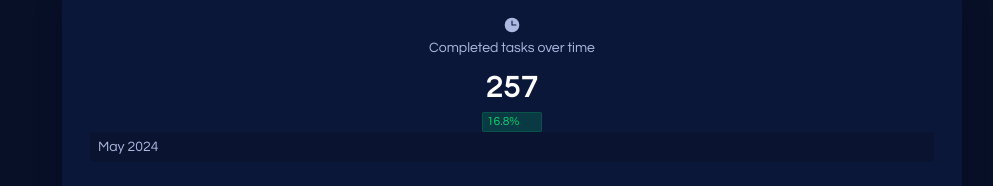
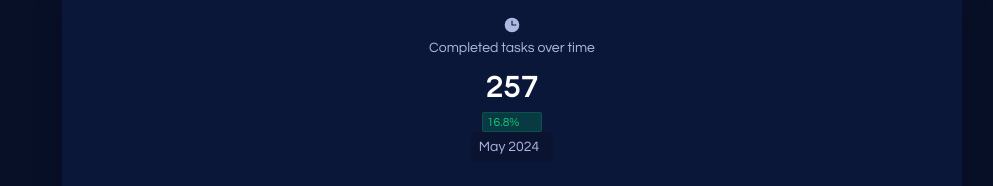
Before and after one commit to themewagon/dashdarkX, a React (Vite) app: page / in a window 1280 px wide. Shown: the part 2031-2217 px from the top of the page, without its empty margins (8-1001 px from the left). Built offline with nearby package versions, Linux system fonts and the light colour scheme; some icons are missing.

Commit message:
dashboard components updated

```diff
--- a/src/components/dashboard/reports/ProductsCard.tsx
+++ b/src/components/dashboard/reports/ProductsCard.tsx
@@ -1,3 +1,4 @@
+import { fontFamily } from 'theme/typography';
 import { Paper } from '@mui/material';
 import Box from '@mui/material/Box';
 import Stack from '@mui/material/Stack';
@@ -13,7 +14,7 @@ const ProductsCard = () => {
         variant="h6"
         sx={(theme) => ({
           fontWeight: theme.typography.subtitle1.fontWeight,
-          fontFamily: 'Work Sans',
+          fontFamily: fontFamily.workSans,
         })}
       >
         Products
@@ -45,7 +46,7 @@ const ProductsCard = () => {
               variant="body2"
               sx={(theme) => ({
                 fontWeight: theme.typography.caption.fontWeight,
-                fontFamily: 'Work Sans',
+                fontFamily: fontFamily.workSans,
               })}
             >
               iPhone 14 Pro Max
@@ -81,7 +82,7 @@ const ProductsCard = () => {
               variant="body2"
               sx={(theme) => ({
                 fontWeight: theme.typography.caption.fontWeight,
-                fontFamily: 'Work Sans',
+                fontFamily: fontFamily.workSans,
               })}
             >
               Apple Watch S8
--- a/src/components/dashboard/reports/line-chart/index.tsx
+++ b/src/components/dashboard/reports/line-chart/index.tsx
@@ -21,7 +21,7 @@ const LineChart = () => {
         </Typography>
       </Stack>
 
-      <Stack justifyContent="space-between" mt={1.4}>
+      <Stack alignItems="center" justifyContent="space-between" mt={1.5}>
         <Stack alignItems="center" gap={0.875}>
           <Typography
             variant="h3"
--- a/src/pages/dashboard/reports/sections/CardAndChart.tsx
+++ b/src/pages/dashboard/reports/sections/CardAndChart.tsx
@@ -4,7 +4,7 @@ import LineChart from 'components/dashboard/reports/line-chart';
 
 const CardAndChart = () => {
   return (
-    <Grid container spacing={{xs: 2.5, sm: 3, lg: 3.75}}>
+    <Grid container spacing={{ xs: 2.5, sm: 3, lg: 3.75 }}>
       <Grid item xs={12} xl={4}>
         <ProductsCard />
       </Grid>
--- a/src/pages/dashboard/reports/sections/MainCharts.tsx
+++ b/src/pages/dashboard/reports/sections/MainCharts.tsx
@@ -4,7 +4,7 @@ import StackedBarChart from 'components/dashboard/reports/stacked-bar-chart';
 
 const MainCharts = () => {
   return (
-    <Grid container spacing={{xs: 2.5, sm: 3, lg: 3.75}}>
+    <Grid container spacing={{ xs: 2.5, sm: 3, lg: 3.75 }}>
       <Grid item xs={12} xl={4}>
         <PolarBarChart />
       </Grid>
--- a/src/pages/dashboard/reports/sections/TopCards.tsx
+++ b/src/pages/dashboard/reports/sections/TopCards.tsx
@@ -34,7 +34,7 @@ const cardsData = [
 
 const TopCards = () => {
   return (
-    <Grid container spacing={{xs: 2.5, sm: 3, lg: 3.75}}>
+    <Grid container spacing={{ xs: 2.5, sm: 3, lg: 3.75 }}>
       {cardsData.map((item, index) => {
         return (
           <Grid item xs={12} sm={6} xl={3} key={index}>
```
